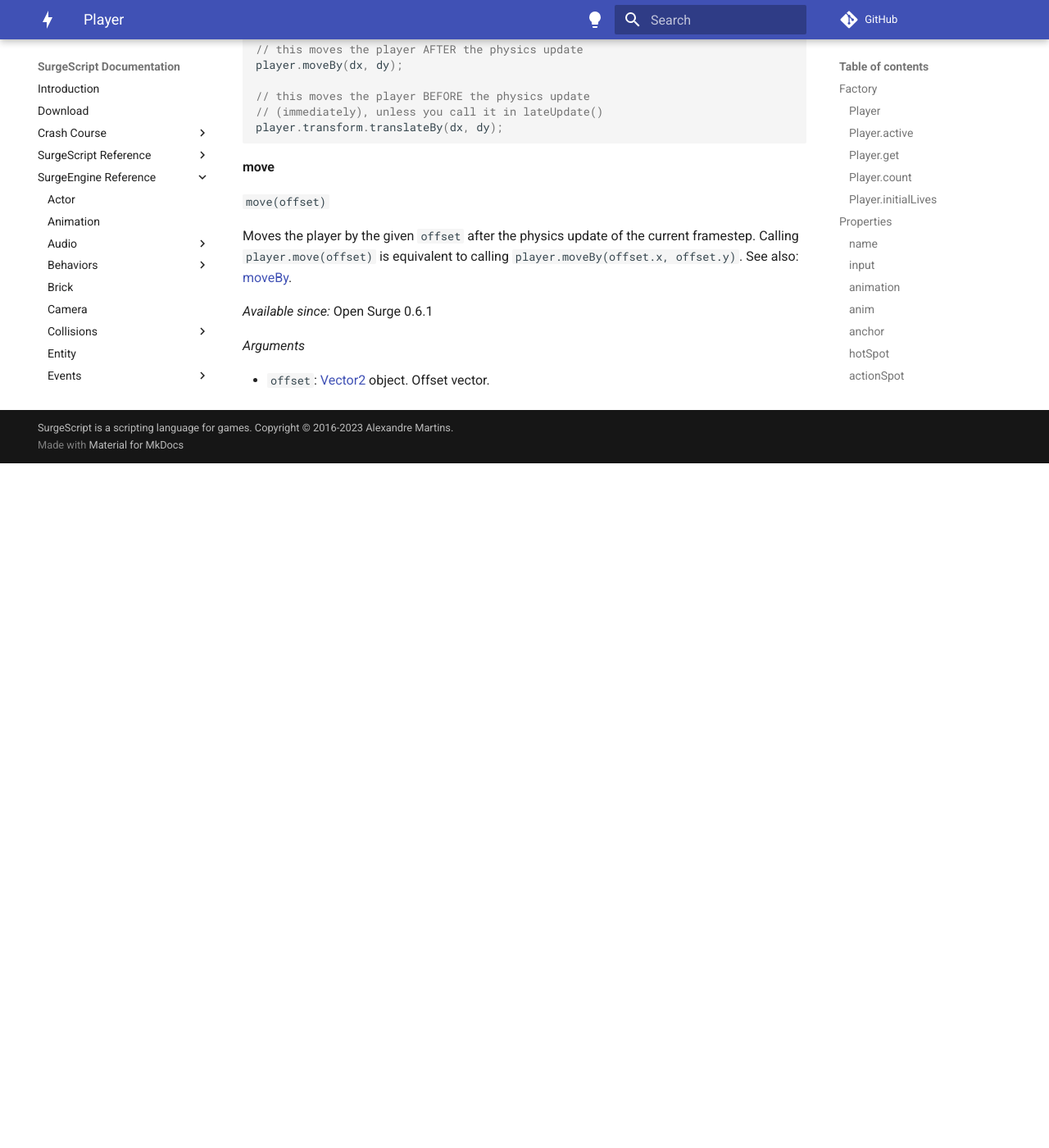
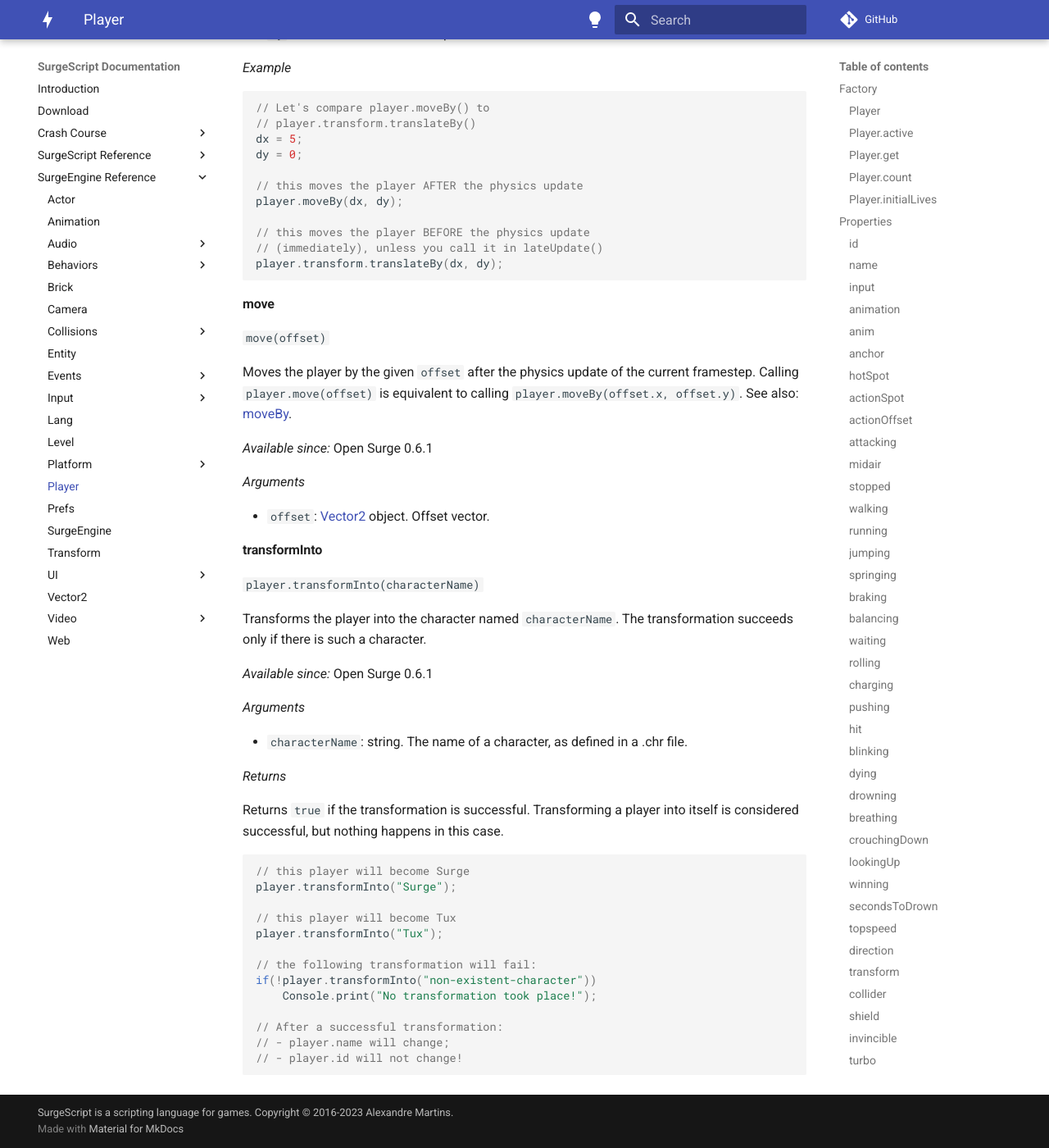
Before and after one commit to alemart/surgescript, an MkDocs documentation site: the page built from docs/engine/player.md, in a window 1280 px wide and 1400 px high, scrolled down 14094 px. Shown: the whole window at 82% size. Built offline with MkDocs 1.6.1 and Material for MkDocs 9.7.7, drawn with Linux system fonts in a browser that asks for light colours; comment, search, counter and statistics services are not loaded; before the commit the page ends 14659 px from its top, so only the background shows below that; some of the changed text lies outside the part shown.

Commit message:
Docs: add Player.id and Player.transformInto()

````diff
--- a/docs/engine/player.md
+++ b/docs/engine/player.md
@@ -163,6 +163,14 @@ The initial number of lives.
 
 Properties
 ----------
+
+#### id
+
+`id`: number, read-only.
+
+A number that uniquely identifies the player in the Level.
+
+*Available since:* Open Surge 0.6.1
 
 #### name
 
@@ -671,3 +679,35 @@ Moves the player by the given `offset` after the physics update of the current f
 *Arguments*
 
 * `offset`: [Vector2](/engine/vector2) object. Offset vector.
+
+#### transformInto
+
+`player.transformInto(characterName)`
+
+Transforms the player into the character named `characterName`. The transformation succeeds only if there is such a character.
+
+*Available since:* Open Surge 0.6.1
+
+*Arguments*
+
+* `characterName`: string. The name of a character, as defined in a .chr file.
+
+*Returns*
+
+Returns `true` if the transformation is successful. Transforming a player into itself is considered successful, but nothing happens in this case.
+
+```cs
+// this player will become Surge
+player.transformInto("Surge");
+
+// this player will become Tux
+player.transformInto("Tux");
+
+// the following transformation will fail:
+if(!player.transformInto("non-existent-character"))
+    Console.print("No transformation took place!");
+
+// After a successful transformation:
+// - player.name will change;
+// - player.id will not change!
+```
````
